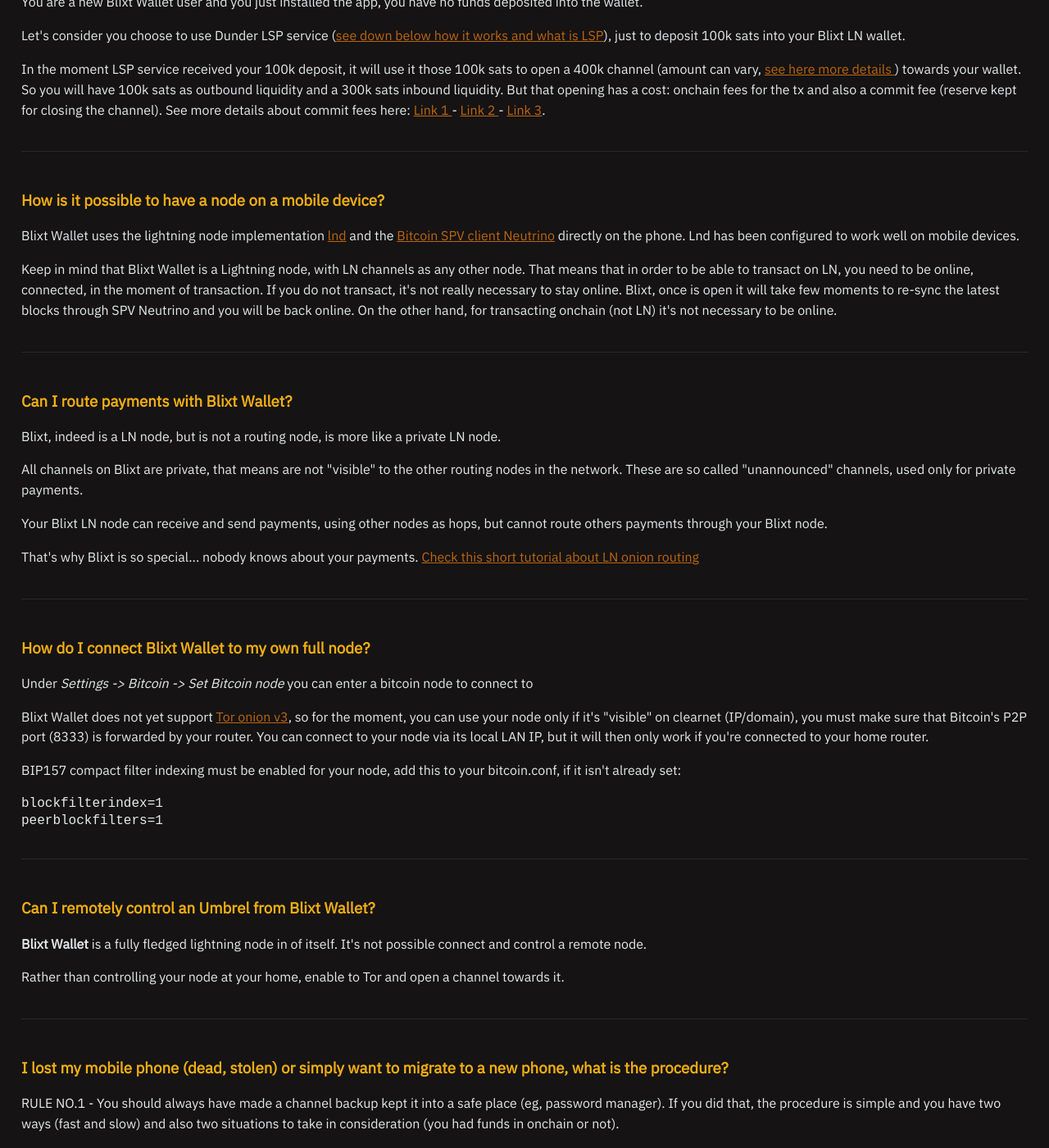
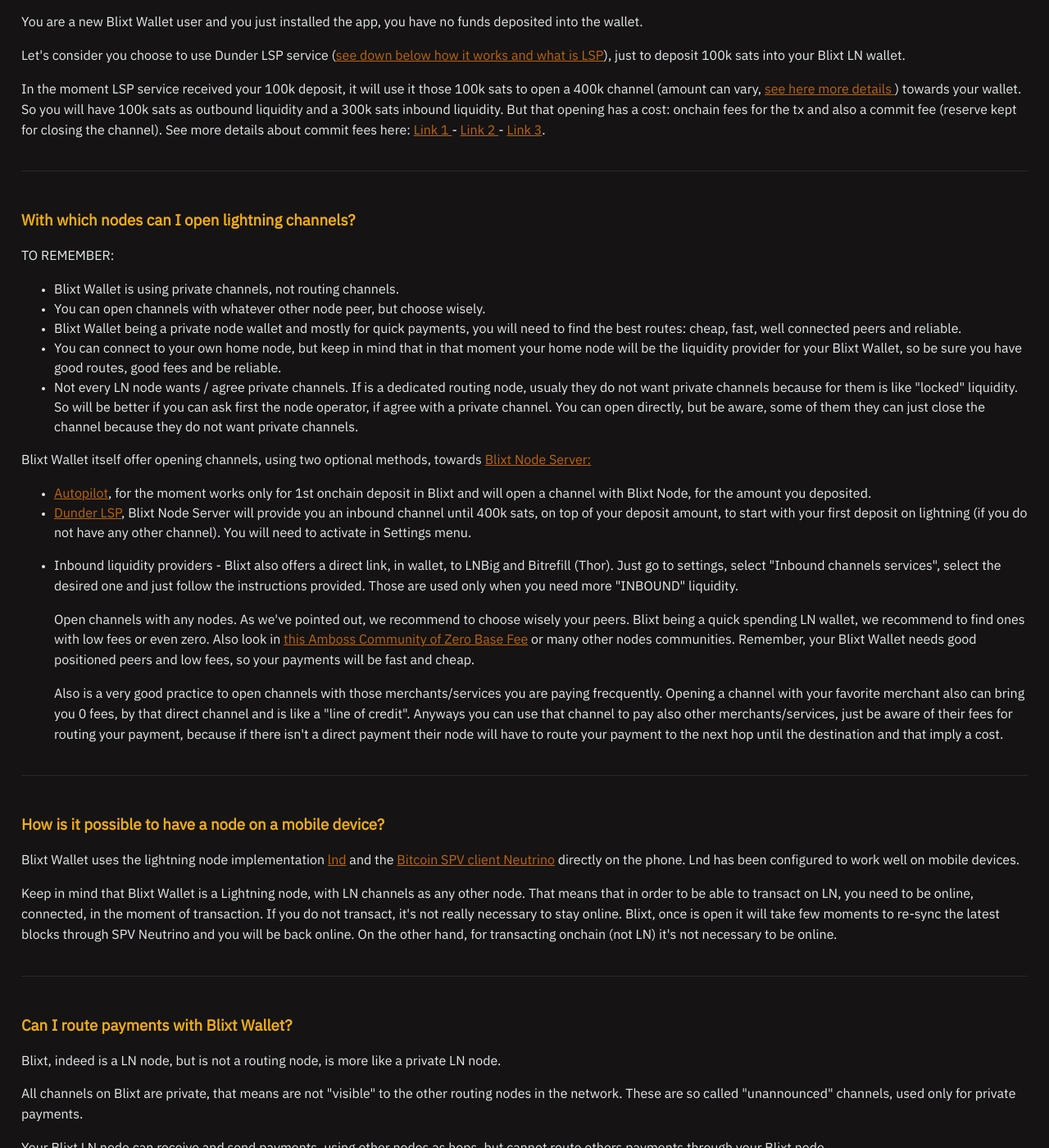
Before and after one commit to BlixtWallet/blixtwallet.github.io, a Jekyll site: the page built from faq.html, in a window 1280 px wide and 1400 px high, scrolled down 2224 px. Shown: the whole window at 82% size. Built offline with Jekyll 4.4.1, drawn with Linux system fonts in a browser that asks for light colours; some of the changed text lies outside the part shown.

Commit message:
add new peers section
Added a section about peers to which can connect

```diff
--- a/faq.html
+++ b/faq.html
@@ -32,6 +32,7 @@
       <li><a href="#fees">What fees are used? Is there a cost to use LN channels?</a></li>
       <li><a href="#blixt-node">How is it possible to have a node on a mobile device?</a></li>
       <li><a href="#routing">Can I route payments with Blixt Wallet?</a></li>
+      <li><a href="#blixt-peers">With which nodes can I open lightning channels?</a></li>
       <li><a href="#connect-bitcoin-node">How do I connect Blixt Wallet to my own full node?</a></li>
       <li><a href="#umbrel-control">Can I remotely control an Umbrel from Blixt Wallet?</a></li>
       <li><a href="#blixt-restore">I lost my mobile phone (dead, stolen) or simply want to migrate to a new phone, what
@@ -179,6 +180,26 @@
         rel="noopener noreferrer">
         Link 3</a>.
     </p>
+  </section>
+
+  <section id="blixt-peers">
+    <h3>With which nodes can I open lightning channels?</h3>
+    <p>TO REMEMBER:</p>
+    <ul>
+    <li>Blixt Wallet is using private channels, not routing channels.</li>
+    <li>You can open channels with whatever other node peer, but choose wisely.</li>
+    <li>Blixt Wallet being a private node wallet and mostly for quick payments, you will need to find the best routes: cheap, fast, well connected peers and reliable.</li>
+    <li>You can connect to your own home node, but keep in mind that in that moment your home node will be the liquidity provider for your Blixt Wallet, so be sure you have good routes, good fees and be reliable.</li>
+    <li>Not every LN node wants / agree private channels. If is a dedicated routing node, usualy they do not want private channels because for them is like "locked" liquidity. So will be better if you can ask first the node operator, if agree with a private channel. You can open directly, but be aware, some of them they can just close the channel because they do not want private channels.</li>
+    </ul>
+    <p>Blixt Wallet itself offer opening channels, using two optional methods, towards <a href="https://amboss.space/node/0230a5bca558e6741460c13dd34e636da28e52afd91cf93db87ed1b0392a7466eb" target="_blank" rel="noopener noreferrer">Blixt Node Server</s>:
+    </p>
+    <ul>
+    <li><a href="/guides#guide-autopilot">Autopilot</a>, for the moment works only for 1st onchain deposit in Blixt and will open a channel with Blixt Node, for the amount you deposited.</li>
+    <li><a href="/guides#guide-lsp">Dunder LSP</a>, Blixt Node Server will provide you an inbound channel until 400k sats, on top of your deposit amount, to start with your first deposit on lightning (if you do not have any other channel). You will need to activate in Settings menu.<li>
+    <p>Inbound liquidity providers - Blixt also offers a direct link, in wallet, to LNBig and Bitrefill (Thor). Just go to settings, select "Inbound channels services", select the desired one and just follow the instructions provided. Those are used only when you need more "INBOUND" liquidity.</p>
+    <p>Open channels with any nodes. As we've pointed out, we recommend to choose wisely your peers. Blixt being a quick spending LN wallet, we recommend to find ones with low fees or even zero. Also look in <a href="https://amboss.space/community/fa2a3e5a-769c-4cbf-ab9d-7ed8680a9ec6">this Amboss Community of Zero Base Fee</a> or many other nodes communities. Remember, your Blixt Wallet needs good positioned peers and low fees, so your payments will be fast and cheap.<p>
+    <p>Also is a very good practice to open channels with those merchants/services you are paying frecquently. Opening a channel with your favorite merchant also can bring you 0 fees, by that direct channel and is like a "line of credit". Anyways you can use that channel to pay also other merchants/services, just be aware of their fees for routing your payment, because if there isn't a direct payment their node will have to route your payment to the next hop until the destination and that imply a cost.</p>
   </section>
 
   <section id="blixt-node">
```
